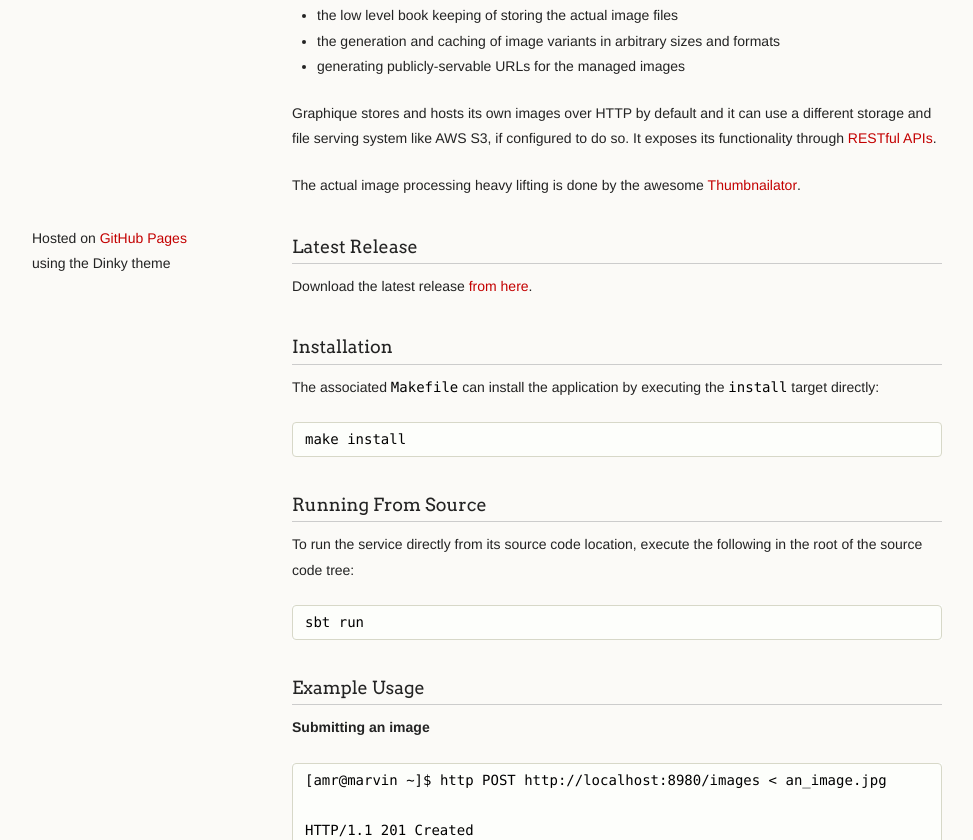
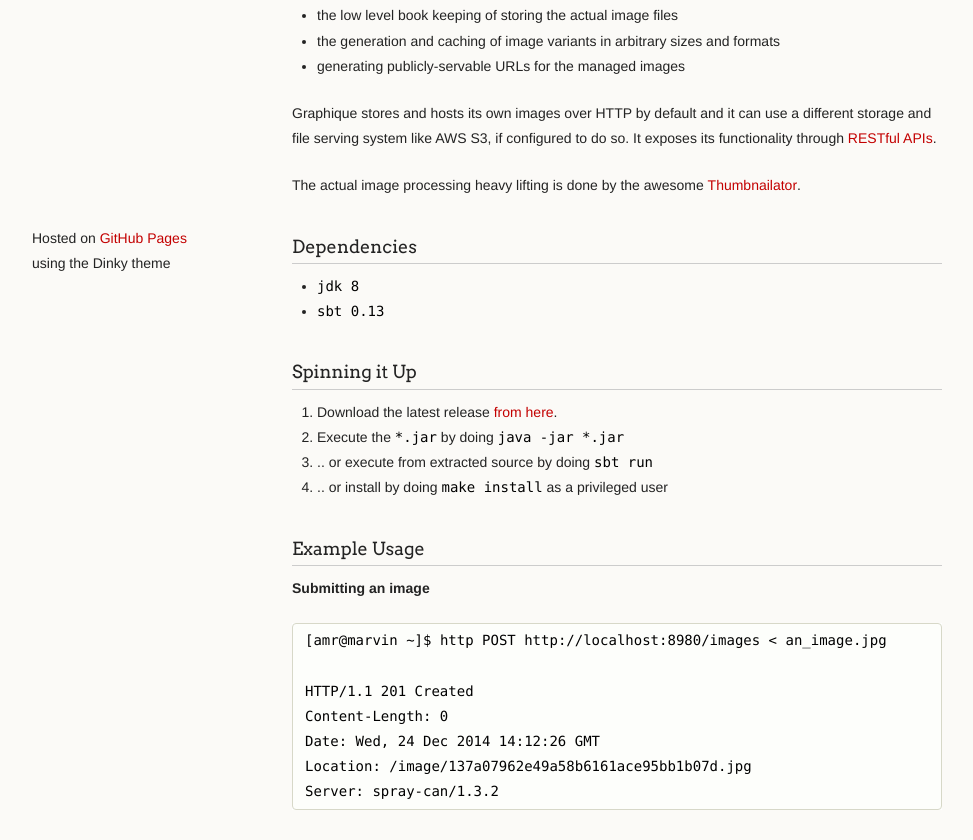
Before and after one commit to amrhassan/graphique, a plain HTML site: page index.html in a window 1280 px wide. Shown: the part 492-1332 px from the top of the page, without its empty margins (18-991 px from the left). Drawn offline with Linux system fonts and the light colour scheme.

Commit message:
Create gh-pages branch via GitHub

```diff
--- a/index.html
+++ b/index.html
@@ -50,24 +50,24 @@
 <p>The actual image processing heavy lifting is done by the awesome <a href="https://code.google.com/p/thumbnailator/">Thumbnailator</a>.</p>
 
 <h3>
-<a id="latest-release" class="anchor" href="#latest-release" aria-hidden="true"><span class="octicon octicon-link"></span></a>Latest Release</h3>
+<a id="dependencies" class="anchor" href="#dependencies" aria-hidden="true"><span class="octicon octicon-link"></span></a>Dependencies</h3>
 
-<p>Download the latest release <a href="https://github.com/amrhassan/graphique/releases/latest">from here</a>.</p>
+<ul>
+<li><code>jdk 8</code></li>
+<li><code>sbt 0.13</code></li>
+</ul>
 
 <h3>
-<a id="installation" class="anchor" href="#installation" aria-hidden="true"><span class="octicon octicon-link"></span></a>Installation</h3>
+<a id="spinning-it-up" class="anchor" href="#spinning-it-up" aria-hidden="true"><span class="octicon octicon-link"></span></a>Spinning it Up</h3>
 
-<p>The associated <code>Makefile</code> can install the application by executing the <code>install</code> target directly:</p>
-
-<pre><code>make install
-</code></pre>
-
-<h3>
-<a id="running-from-source" class="anchor" href="#running-from-source" aria-hidden="true"><span class="octicon octicon-link"></span></a>Running From Source</h3>
-
-<p>To run the service directly from its source code location, execute the following in the root of the source code tree:</p>
-
-<div class="highlight highlight-bash"><pre>sbt run</pre></div>
+<ol>
+<li>Download the latest release <a href="https://github.com/amrhassan/graphique/releases/latest">from here</a>.</li>
+<li>Execute the <code>*.jar</code> by doing <code>java -jar *.jar</code>
+</li>
+<li>.. or execute from extracted source by doing <code>sbt run</code>
+</li>
+<li>.. or install by doing <code>make install</code> as a privileged user</li>
+</ol>
 
 <h3>
 <a id="example-usage" class="anchor" href="#example-usage" aria-hidden="true"><span class="octicon octicon-link"></span></a>Example Usage</h3>
```
Also changed, not shown: params.json (+1 -1 lines).
